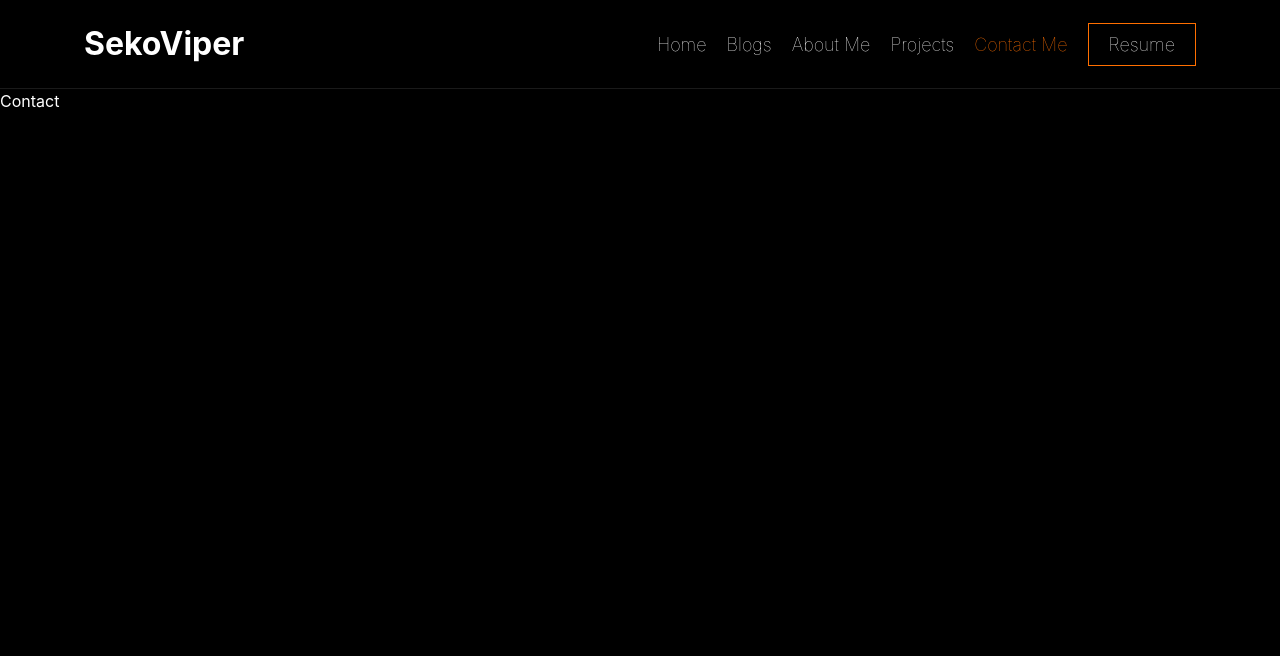
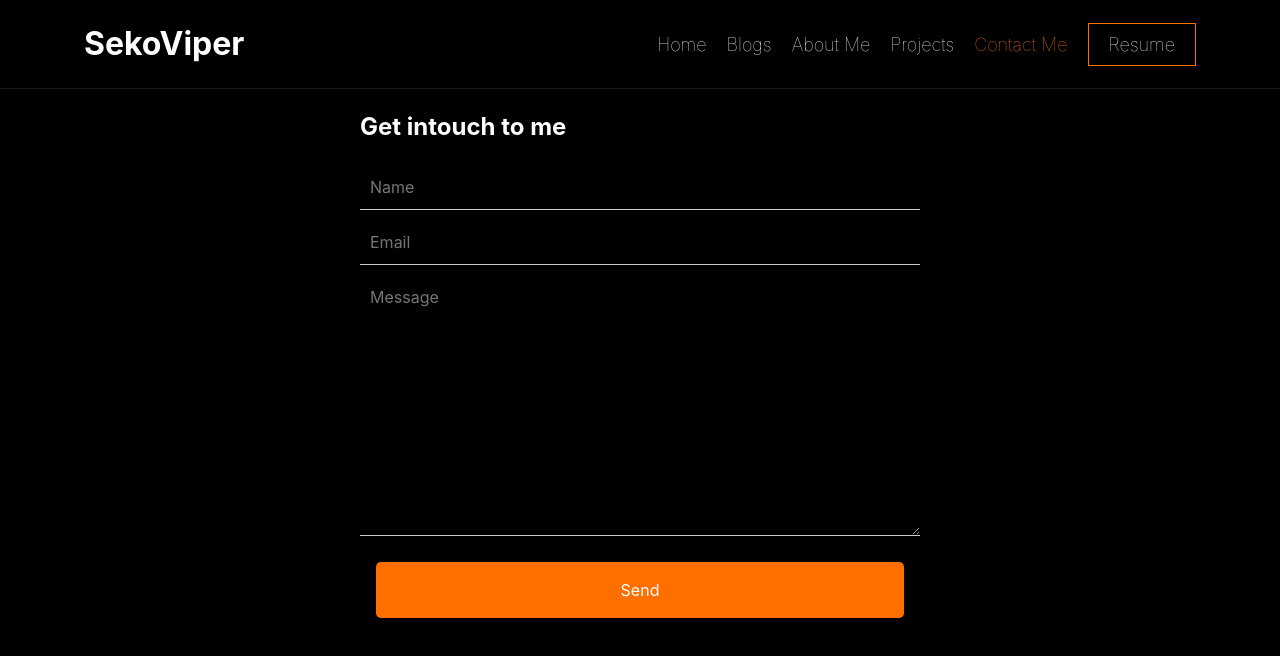
Before and after one commit to SekoViper/seko, a React (Create React App) app: page /contact in a window 1280 px wide. Shown: the top 656 px of the page. Built offline with nearby package versions, Linux system fonts and the light colour scheme.

Commit message:
Modified.

```diff
--- a/src/components/contact/Contact.jsx
+++ b/src/components/contact/Contact.jsx
@@ -1,7 +1,18 @@
 import React from 'react';
+import './contact.css';
 
 const Contact = () => (
-  <div>Contact</div>
+  <div className="container">
+    <h1>Get intouch to me</h1>
+    <div>
+      <form action="">
+        <input type="text" required name="name" id="name" placeholder="Name" />
+        <input type="email" required name="email" id="email" placeholder="Email" />
+        <textarea name="message" required id="message" cols="30" rows="10" placeholder="Message" />
+        <button type="submit">Send</button>
+      </form>
+    </div>
+  </div>
 );
 
 export default Contact;
```
